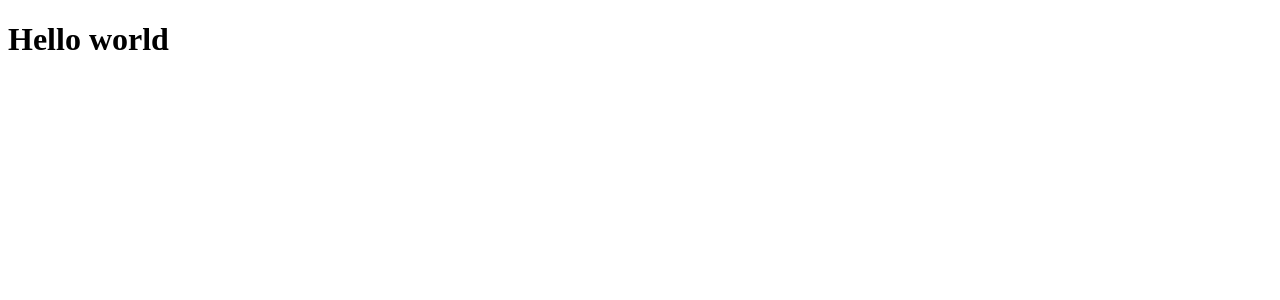
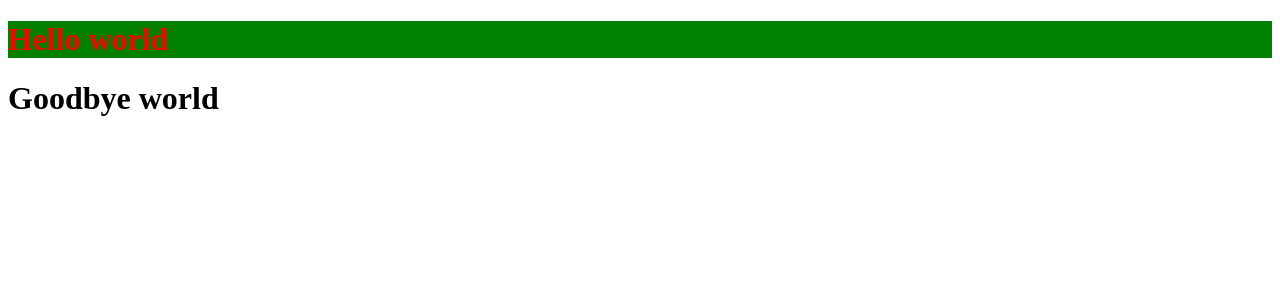
Before and after one commit to mdtrooper/react_boilerplate_minimal, a React app: page / in a window 1280 px wide. Shown: the top 300 px of the page. Built offline with nearby package versions, Linux system fonts and the light colour scheme.

Commit message:
Added the support (and example) of module styles into react.

```diff
--- a/package.json
+++ b/package.json
@@ -15,8 +15,10 @@
     "@babel/preset-env": "^7.2.0",
     "@babel/preset-react": "^7.0.0",
     "babel-loader": "^8.0.4",
+    "css-loader": "^2.0.0",
     "html-webpack-plugin": "^3.2.0",
     "react-hot-loader": "^4.3.12",
+    "style-loader": "^0.23.1",
     "webpack": "^4.27.1",
     "webpack-cli": "^3.1.2",
     "webpack-serve": "^2.0.3"
--- /dev/null
+++ b/src/app.css
@@ -0,0 +1,4 @@
+:local(.app) {
+    color: red;
+    background: green;
+}
--- a/src/app.jsx
+++ b/src/app.jsx
@@ -1,12 +1,13 @@
 import React from 'react'
+import {app} from './app.css';
 
 export default class App extends React.Component {
     constructor(props) {
-        super(props);
+        super(props)
         this.state = {text: props.text}
     }
 
     render() {
-        return <h1>{this.state.text}</h1>
+        return <h1 className={app}>{this.state.text}</h1>
     }
 }
--- a/src/index.js
+++ b/src/index.js
@@ -4,4 +4,7 @@ import { render } from 'react-dom'
 import App from './app'
 
 const root = document.getElementById('root')
-if (root) render(<App text="Hello world" />, root)
+if (root) render(<div>
+    <App text="Hello world" />
+    <h1>Goodbye world</h1>
+    </div>, root)
--- a/webpack.config.dev.js
+++ b/webpack.config.dev.js
@@ -14,7 +14,13 @@ module.exports = {
         use: {
           loader: 'babel-loader',
         },
-      }
+      },
+      {
+          test: /\.css$/,
+          use: [
+            { loader: 'style-loader' },
+            { loader: 'css-loader', options: {modules: true}}],
+      },
     ],
   },
   resolve: {
```
Also changed, not shown: 1 other file (tests, documents, lock files or other folders).
